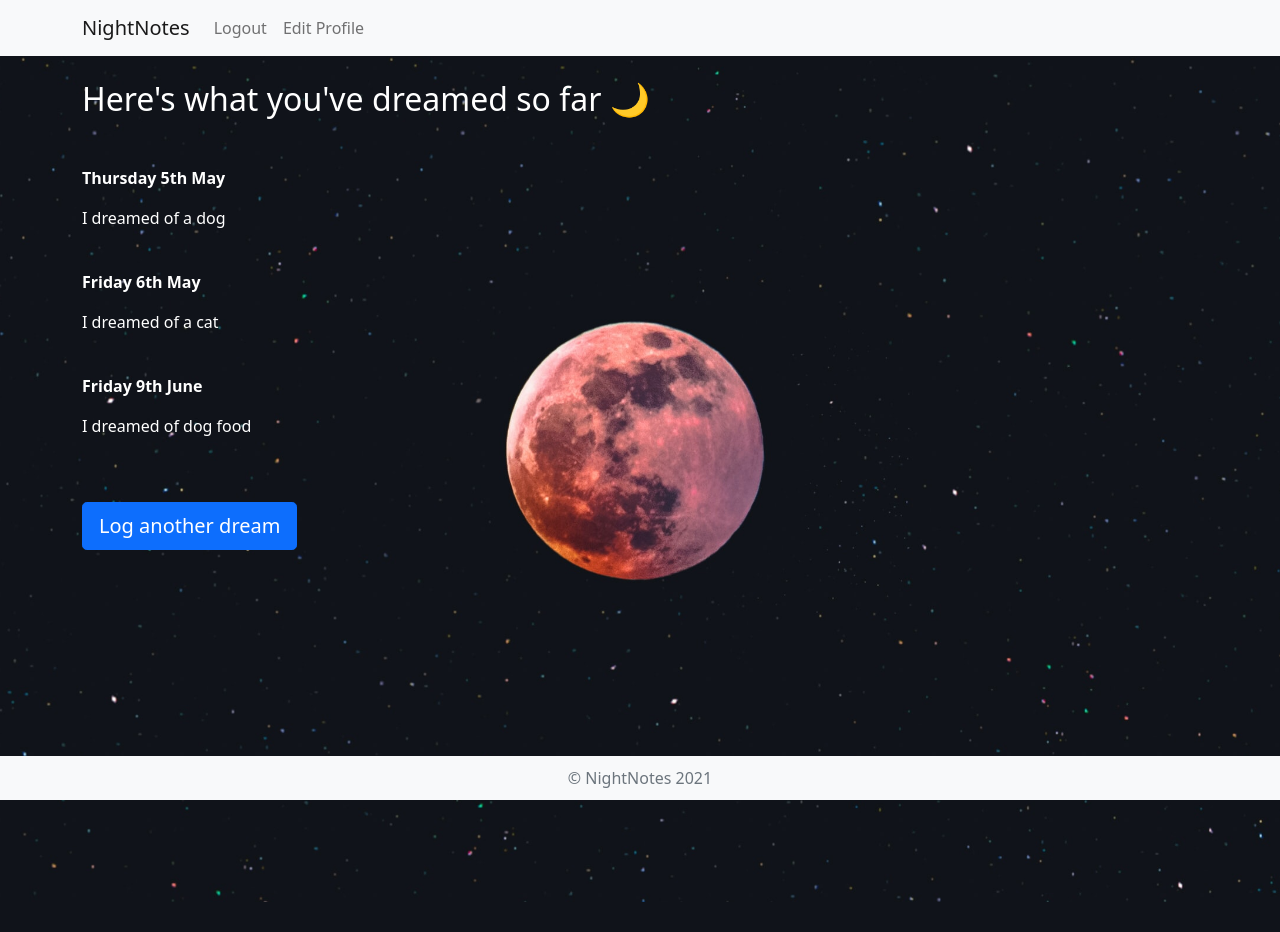
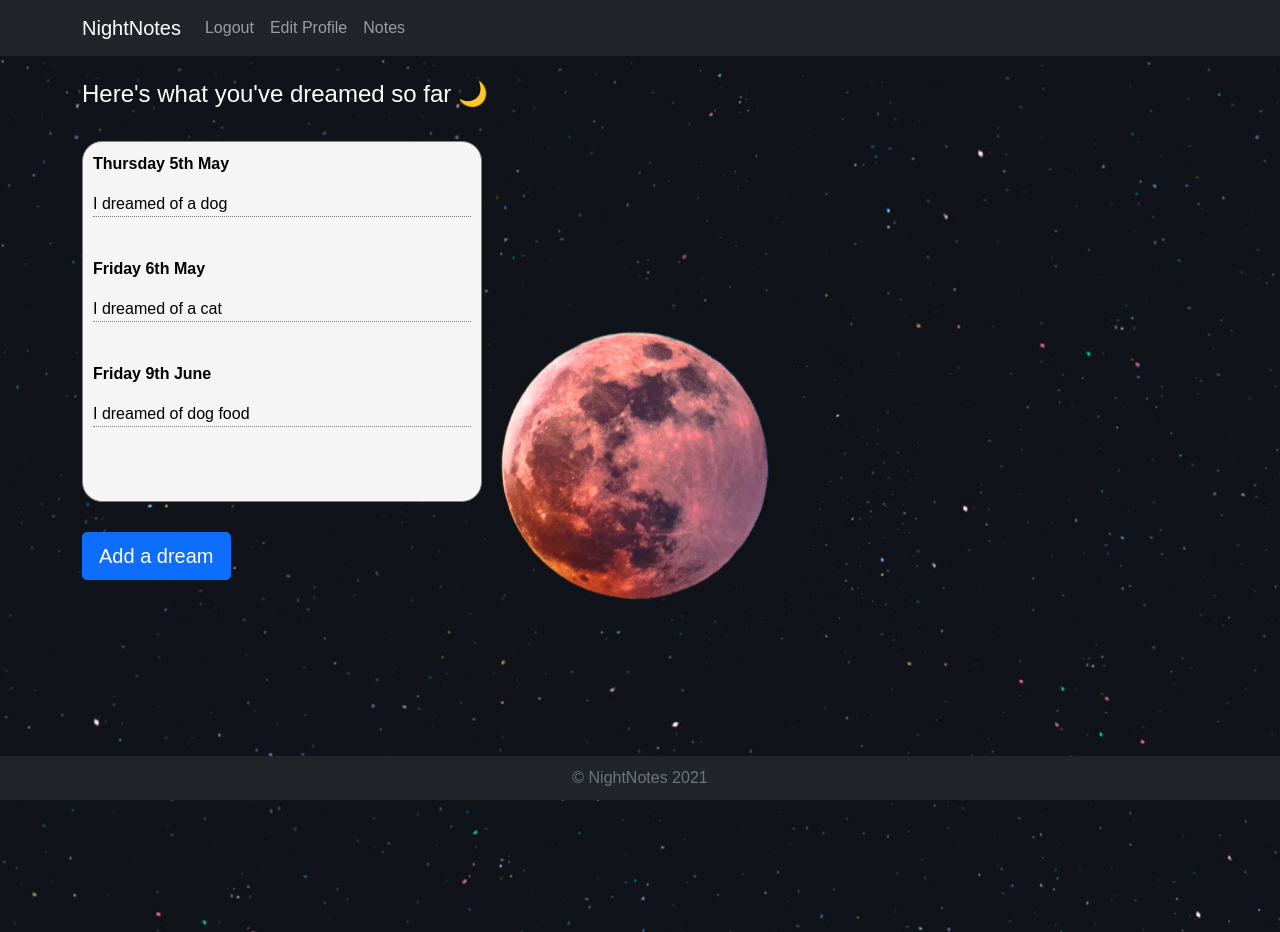
Before and after one commit to jess-webber/dream-logger, a Django app: page /allsnips in a window 1280 px wide. Before the commit the page ends 902 px from the top, so only its background shows below. Run offline with Django 3.2, Linux system fonts and the light colour scheme; a user stored in the database is signed in; data comes from the database, SQL or seed files in the repository; both versions use the stored data as it was after the commit.

Commit message:
Design tweaks

```diff
--- a/authenticate/templates/authenticate/base.html
+++ b/authenticate/templates/authenticate/base.html
@@ -17,6 +17,7 @@
         }
         {% load static %}
         body {
+        font-family: sans-serif;
         background: url('{% static 'authenticate/moon_dreams.jpg' %}');
         height: 100%;
         background-position: center;
@@ -30,11 +31,13 @@
     </style>
   </head>
   <body>
-      <nav class="navbar navbar-expand-lg navbar-light bg-light">
+      <nav class="navbar navbar-expand-lg navbar-dark bg-dark">
         <div class="container">
         <a class="navbar-brand" href="{% url 'home' %}">NightNotes</a>
         <button class="navbar-toggler" type="button" data-bs-toggle="collapse" data-bs-target="#navbarSupportedContent" aria-controls="navbarSupportedContent" aria-expanded="false" aria-label="Toggle navigation">
         <span class="navbar-toggler-icon"></span>
+        <span class="icon-bar"></span>
+        <span class="icon-bar"></span>
         </button>
 
       <div class="collapse navbar-collapse" id="navbarSupportedContent">
@@ -47,13 +50,16 @@
           <li class="nav-item">
             <a class="nav-link" href="{% url 'edit_profile' %}">Edit Profile</a>
           </li>
+          <li class="nav-item">
+            <a class="nav-link" href="{% url 'allsnips' %}">Notes</a>
+          </li>
           {% else %}
 
             <li class="nav-item">
               <a class="nav-link" href="{% url 'login' %}">Login</a>
             </li>
             <li class="nav-item">
-              <a class="nav-link" href="{% url 'register' %}">Register</a>
+              <a class="nav-link" href="{% url 'register' %}">Sign up</a>
             </li>
 
           {% endif %}
@@ -81,7 +87,7 @@
       {% block content %}
       {% endblock %}
     </div>
-    <footer class="footer navbar-light bg-light fixed-bottom">
+    <footer class="footer navbar-dark bg-dark fixed-bottom">
         <div class="container">
             <span class="text-muted">© NightNotes 2021</span>
         </div>
--- a/authenticate/templates/authenticate/returning_profile_home.html
+++ b/authenticate/templates/authenticate/returning_profile_home.html
@@ -1,7 +1,10 @@
 {% extends 'authenticate/base.html' %}
 
 {% block content %}
+<style>
 
+
+</style>
 <div class="col-md-6 offset-md-3">
   <br>
   <br>
--- a/usersnips/forms.py
+++ b/usersnips/forms.py
@@ -2,8 +2,8 @@ from django import forms
 from .models import Snippet
 
 class SnippetForm(forms.ModelForm):
-    topic_description = forms.CharField(label="", max_length=100, widget=forms.TextInput(attrs={'class': 'form-control', 'placeholder': 'Date e.g. Thursday 5th May'}))
-    snip_description = forms.CharField(label="", max_length=100, widget=forms.TextInput(attrs={'class': 'form-control', 'placeholder': 'Write your dream here'}))
+    topic_description = forms.CharField(label="", max_length=100, widget=forms.TextInput(attrs={'class': 'form-control', 'placeholder': 'Date e.g. Thursday 5th May', 'style': 'width: 400px; margin-bottom: 5px'}))
+    snip_description = forms.CharField(label="", max_length=100, widget=forms.TextInput(attrs={'class': 'form-control', 'placeholder': 'Write your dream here', 'style': 'width: 400px; margin-bottom: 5px'}))
 
     class Meta:
         model = Snippet
--- a/usersnips/templates/allsnips.html
+++ b/usersnips/templates/allsnips.html
@@ -1,19 +1,38 @@
 {% extends 'authenticate/base.html' %}
 
 {% block content %}
-
+<style>
+h1 {
+font-size: 24px;
+}
+.box {
+    border: solid 1px grey;
+    background-color: #F5F5F5;
+    padding: 10px;
+    margin-bottom: 30px;
+    width: 400px;
+    border-radius: 20px;
+}
+.description {
+    border-bottom: solid 1px grey;
+    border-bottom-style: dotted;
+}
+p {
+color: black;
+}
+</style>
 <body>
-    <h2>Here's what you've dreamed so far 🌙</h2>
+    <h1>Here's what you've dreamed so far 🌙</h1>
     <br>
     <div class="topnav">
     </div>
-    <p>
+    <div class="box">
 
 
         {% if user.is_authenticated %}
                 {% for snips in snipps %}
                     <p><strong>{{snips.topic_description}}</strong></p>
-                    <p>{{snips.snip_description}}</p>
+                    <p class="description">{{snips.snip_description}}</p>
                     <br>
                 {% endfor %}
 
@@ -22,7 +41,8 @@
 
         {% if user.is_authenticated %}
         <br>
-        <a href="{% url 'snippet_detail' %}" class="btn btn-primary btn-lg" role="button">Log another dream</a>
+        </div>
+        <a href="{% url 'snippet_detail' %}" class="btn btn-primary btn-lg" role="button">Add a dream</a>
         {% else %}
         <p>You need to login to see your snips.</p>
         <br>
```
Also changed, not shown: authenticate/forms.py (+4 -3 lines), authenticate/templates/authenticate/change_password.html (+9 -3 lines), authenticate/templates/authenticate/edit_profile.html (+18 -3 lines), authenticate/templates/authenticate/home.html (+7 -2 lines), authenticate/templates/authenticate/login.html (+15 -26 lines), authenticate/templates/authenticate/new_profile_home.html (+7 -2 lines), authenticate/templates/authenticate/register.html (+6 -2 lines), usersnips/templates/form.html (+7 -2 lines), authenticate/static/authenticate/black-sky.jpg (added), db.sqlite3.
